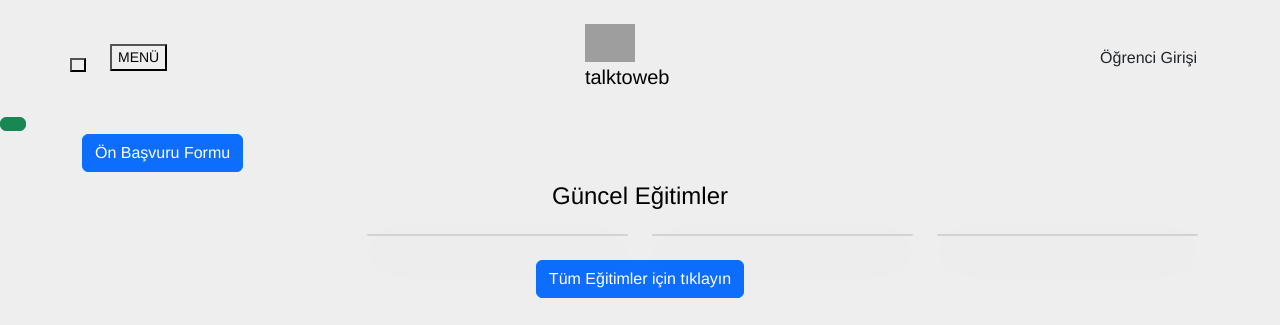
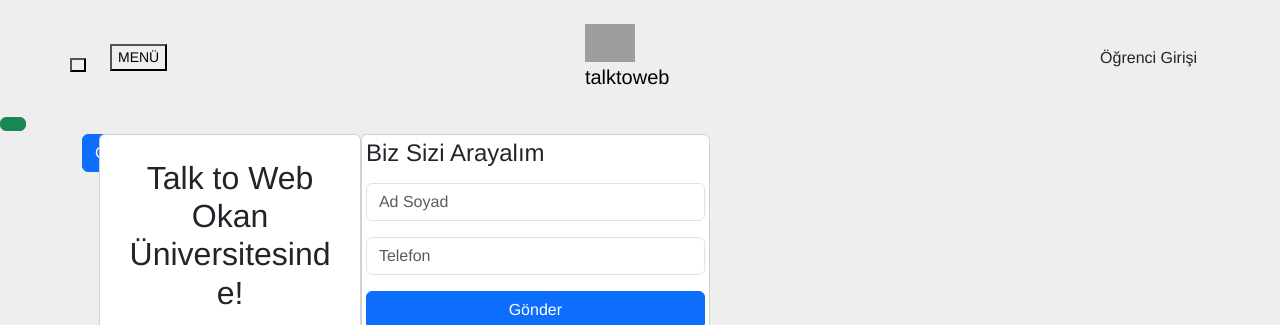
Before and after one commit to mertbayrakuni/talk-to-web-frontend, a Django app: template templates/frontend/index.html in a window 1280 px wide. Shown: the part 18-343 px from the top of the page. Run offline with Django 4.2, Linux system fonts and the light colour scheme; the template is opened without the code that fills it, so the values that code supplies are empty; some libraries are stand-ins or nearby versions; grey boxes are pictures that could not be loaded.

Commit message:
change name

```diff
--- a/templates/frontend/index.html
+++ b/templates/frontend/index.html
@@ -65,19 +65,57 @@
         </div>
     </div>
 
-    <swiper-container class="mySwiper" pagination="true" pagination-clickable="true"
-                      navigation="true" space-between="30" centered-slides="true"
-                      autoplay-delay="3500" autoplay-disable-on-interaction="false">
-        {% for slide in all_slides %}
-            <swiper-slide>
-
-                <div class="container-fluid bg-header biz-sizi-arayalim-section" style="background-image: url('{{ slide.bg_img.original }}');">
-                    {{ slide.html | safe }}
+{#    <swiper-container class="mySwiper" pagination="true" pagination-clickable="true"#}
+{#                      navigation="true" space-between="30" centered-slides="true"#}
+{#                      autoplay-delay="3500" autoplay-disable-on-interaction="false">#}
+{#        {% for slide in all_slides %}#}
+{#            <swiper-slide>#}
+{##}
+{#                <div class="container-fluid bg-header biz-sizi-arayalim-section" style="background-image: url('{{ slide.bg_img.original }}');">#}
+{#                    {{ slide.html | safe }}#}
+{#                </div>#}
+{##}
+{#            </swiper-slide>#}
+{#        {% endfor %}#}
+{#      </swiper-container>#}
+    <div class="container-fluid bg-header biz-sizi-arayalim-section">
+        <div class="col-lg-10 d-flex justify-content-center">
+            <div class="col-lg-3 d-flex justify-content-center d-none d-sm-block">
+                <div class="card p-4" style="text-align: center">
+                    <h2 class="info-title mb-3">Talk to Web<br>Okan Üniversitesinde!</h2>
+                    <div class="elementor-widget-container">
+                        <a href="https://talktoweb.com/talk-to-web-okan-universitesinde/">
+                            <img fetchpriority="high"  height="100" src="https://talktoweb.com/wp-content/uploads/2025/02/10075d25-e907-4f36-87ba-c89f32524288-1024x1024.jpg"  alt="okan üniversitesi">
+                        </a>
+                    </div>
+                    <p><a href="https://talktoweb.com/talk-to-web-okan-universitesinde/">27.02.2025, 13:30<br>Mimar Sinan Konferans Salonu<br>Tuzla Kampüsü</a></p>		</div>
+            </div>
+            <div class="col-lg-4 d-flex justify-content-center d-none d-sm-block">
+                <div class="card p-1">
+                    <h4 class="info-title mb-3">Biz Sizi Arayalım</h4>
+                    <form id="contactForm">
+                        <div class="mb-3">
+                            <input type="text" class="form-control custom-input" id="nameInput" placeholder="Ad Soyad" required="">
+                        </div>
+                        <div class="mb-3">
+                            <input type="text" class="form-control custom-input" id="phoneInput" placeholder="Telefon" required="">
+                        </div>
+                        <div class="d-grid">
+                            <button type="submit" class="btn btn-primary custom-button">Gönder</button>
+                        </div>
+                        <div id="successMessage" class="mt-3 text-success" style="display: none;">
+                            Başarılı! Bilgileriniz alınmıştır.
+                        </div>
+                    </form>
                 </div>
-
-            </swiper-slide>
-        {% endfor %}
-      </swiper-container>
+            </div>
+            <div class="col-lg-3 d-flex justify-content-center align-items-end kariyer-header-container">
+                <div class="text-white text-center">
+                    <h1 class="kariyer-header">Kariyerinizi<br>Tasarlayın</h1>
+                </div>
+            </div>
+        </div>
+    </div>
 
     <div class="container my-5 course-list">
         <div class="row">
```
